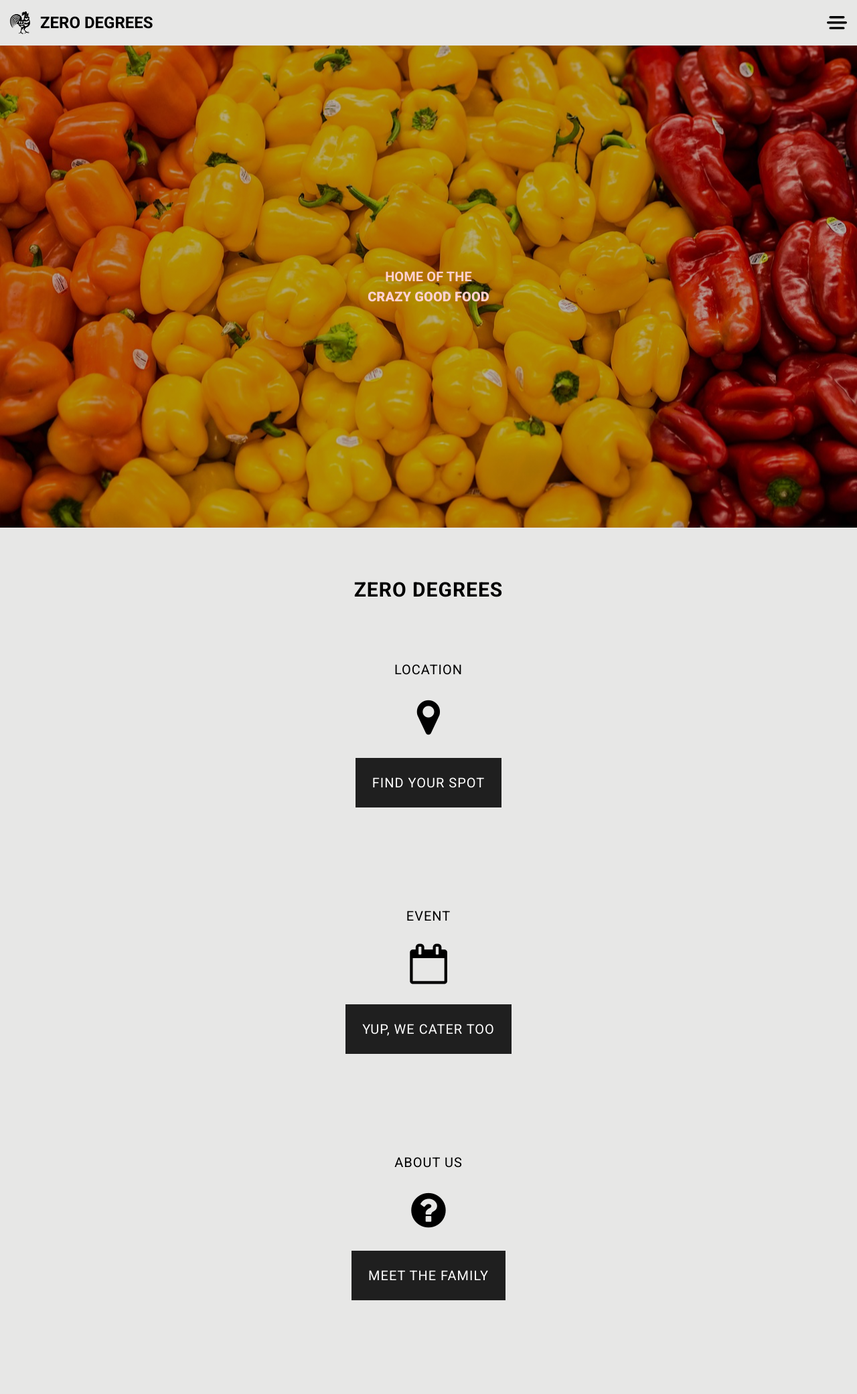
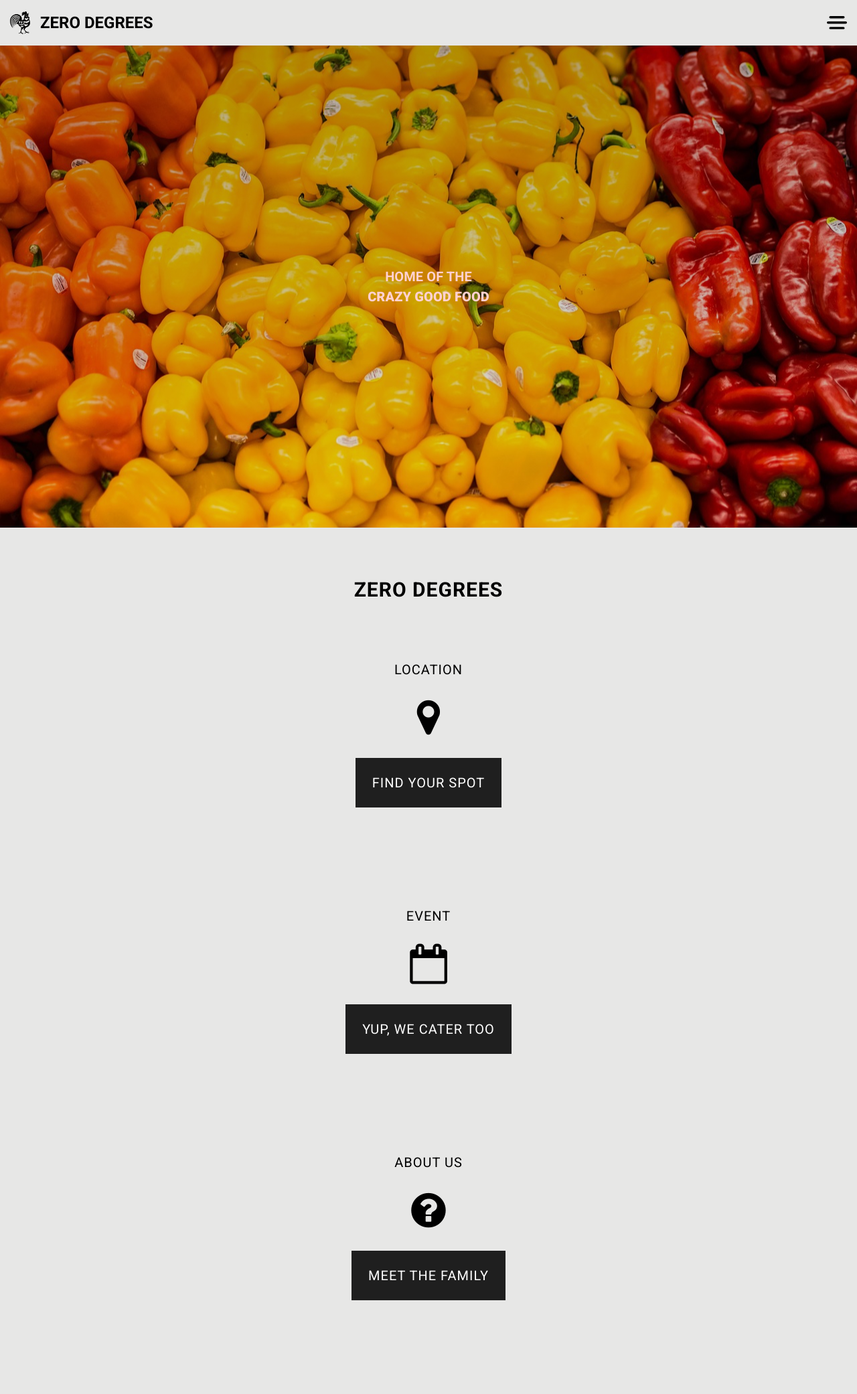
Before and after one commit to colorlessenergy/zero-degrees, a Jekyll site: the page built from index.html, in a window 1280 px wide. Shown: the whole page at 67% size. Built offline with Jekyll 4.4.1, drawn with Linux system fonts in a browser that asks for light colours.

Commit message:
update header background image opacity to drop from from 0.3 to 0.1

```diff
--- a/css/css/layout.css
+++ b/css/css/layout.css
@@ -1,5 +1,5 @@
 header {
-  background-image: linear-gradient(rgba(0, 0, 0, .3), rgba(0, 0, 0, .3)),
+  background-image: linear-gradient(rgba(0, 0, 0, .3), rgba(0, 0, 0, .1)),
                     url({{ site.baseurl }}/assets/peppers.jpg);
   background-position: center;
   background-repeat: no-repeat;
```
